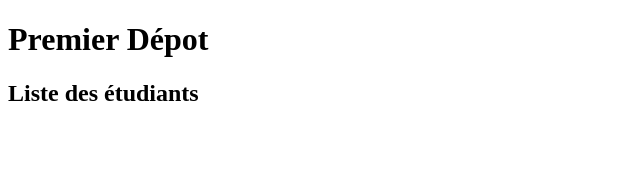
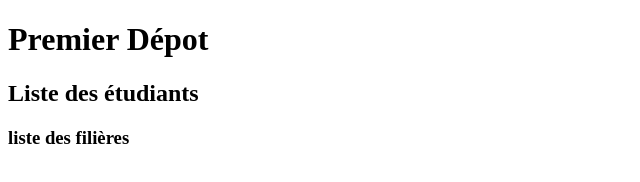
Before and after one commit to gahisaid/crudListePython, a plain HTML site: page index.html in a window 1280 px wide. Shown: the whole page, without its empty margins (0-640 px from the left). Drawn offline with Linux system fonts and the light colour scheme.

Commit message:
ajouter h3

```diff
--- a/index.html
+++ b/index.html
@@ -8,5 +8,6 @@
 <body>
     <h1>Premier Dépot</h1>
     <h2>Liste des étudiants</h2>
+    <h3>liste des filières</h3>
 </body>
 </html>
```
